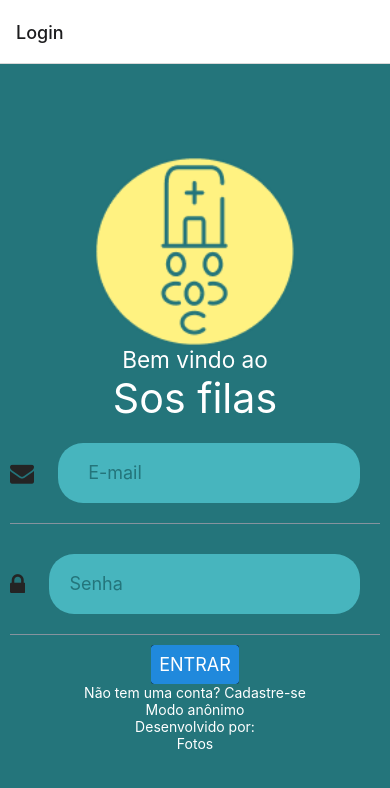
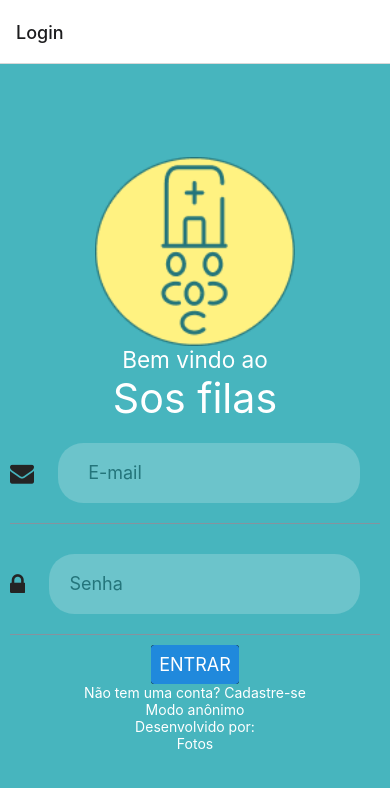
Before and after one commit to arnoldcainan/sos-fila3.0, a React Native app: screen /Login in a window 390 px wide. Shown: the top 788 px of the page. Built offline with nearby package versions, Linux system fonts and the light colour scheme.

Commit message:
Update MainStyle.js
Alteração nas paletas de cores

```diff
--- a/styles/MainStyle.js
+++ b/styles/MainStyle.js
@@ -5,7 +5,7 @@ import Icon from 'react-native-vector-icons/FontAwesome';
 const styles = StyleSheet.create({
     container: {
       flex: 1,
-      backgroundColor: '#24757B',
+      backgroundColor: '#47B5BE',
       alignItems: 'center',
       justifyContent: 'center',
       color:"#red",
@@ -14,7 +14,7 @@ const styles = StyleSheet.create({
     },
     inputView:{
         width:"80%",
-        backgroundColor:"#47B5BE",
+        backgroundColor:"#6cc4cb",
         borderRadius:25,
         height:60,
         margin:20,
```
